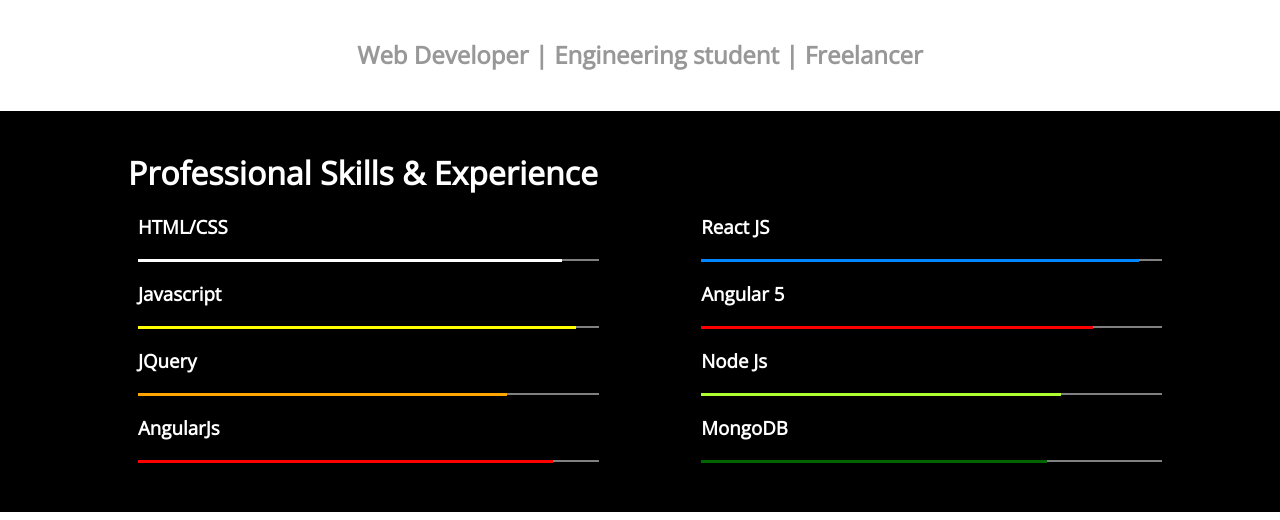
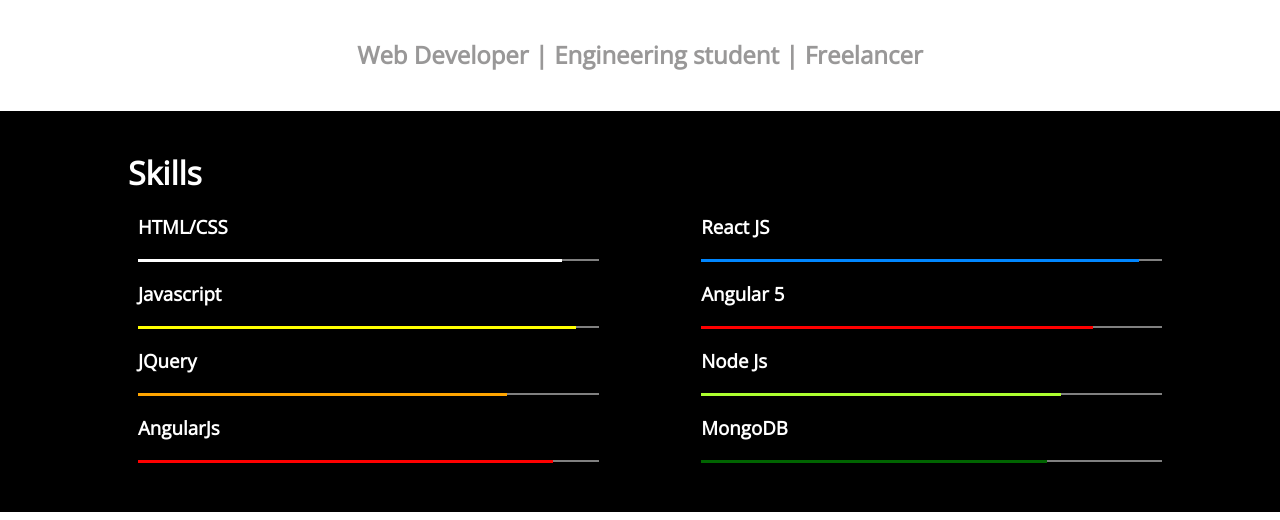
Before and after one commit to vtechguys/vtechguys.github.io, a plain HTML site: page index.html in a window 1280 px wide. Shown: the part 280-800 px from the top of the page. Drawn offline with nearby package versions, Linux system fonts and the light colour scheme.

Commit message:
Update index.html

```diff
--- a/index.html
+++ b/index.html
@@ -68,7 +68,7 @@
         <div id="body">
             <div class="skills-experience">
                 <div class="skills-experience-container">
-                    <h1 class="skills-experience-header">Professional Skills &amp; Experience</h1>
+                    <h1 class="skills-experience-header">Skills</h1>
 
                     <div class="list-skills-container">
 
```
